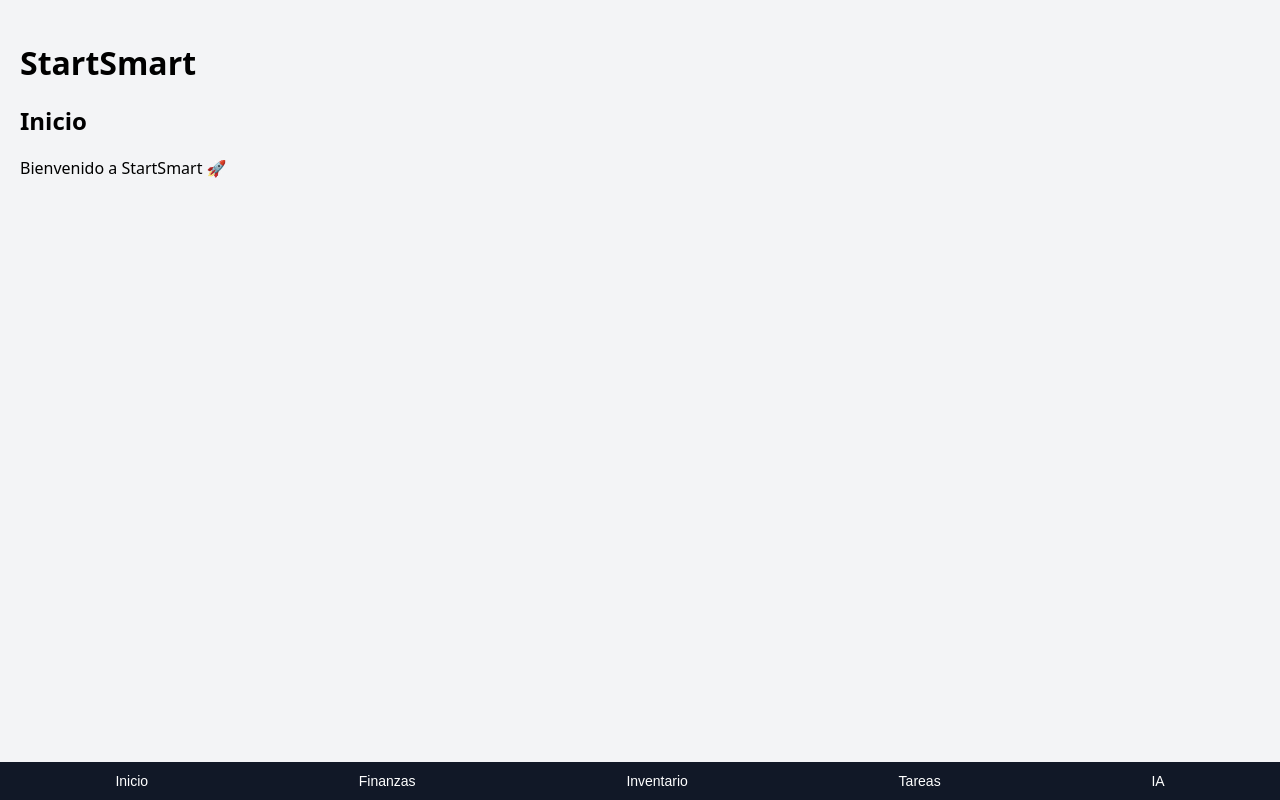
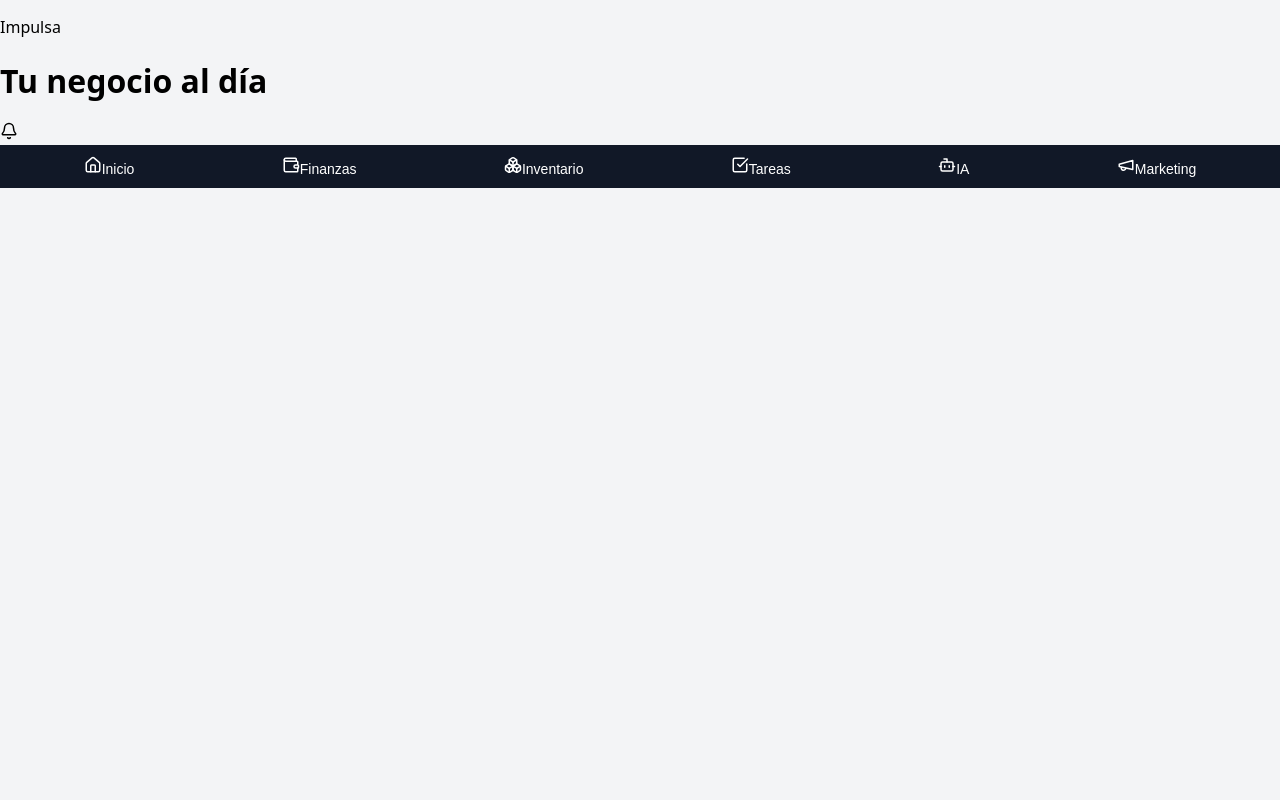
Before and after one commit to espanamanu41-eng/startsmart-app, a React (Vite) app: page / in a window 1280 px wide. Built offline with nearby package versions, Linux system fonts and the light colour scheme.

Commit message:
Update App.tsx

```diff
--- a/src/App.tsx
+++ b/src/App.tsx
@@ -1,71 +1,294 @@
-import { useState } from "react"
-import "./styles.css"
+import { useMemo, useState } from 'react'
+import {
+  AlertCircle,
+  Bell,
+  Bot,
+  Boxes,
+  CheckSquare,
+  Copy,
+  Home,
+  Megaphone,
+  Plus,
+  Sparkles,
+  TrendingDown,
+  TrendingUp,
+  Wallet,
+} from 'lucide-react'
 
-type Screen = "inicio" | "finanzas" | "inventario" | "tareas" | "ia"
+type Screen = 'inicio' | 'finanzas' | 'inventario' | 'tareas' | 'ia' | 'marketing'
+type MovementType = 'ingreso' | 'gasto'
+type Priority = 'Alta' | 'Media' | 'Baja'
+
+type Movement = {
+  id: number
+  type: MovementType
+  amount: number
+  category: string
+  note: string
+}
+
+type Product = {
+  id: number
+  name: string
+  stock: number
+  cost: number
+  price: number
+}
+
+type Task = {
+  id: number
+  title: string
+  time: string
+  priority: Priority
+  done: boolean
+}
+
+type Message = {
+  id: number
+  role: 'user' | 'assistant'
+  text: string
+}
+
+type IconProps = { size?: number; className?: string }
+type IconComponent = any
+
+const currency = (value: number) =>
+  new Intl.NumberFormat('es-MX', {
+    style: 'currency',
+    currency: 'MXN',
+    maximumFractionDigits: 0,
+  }).format(value)
+
+const marketingIdeas = [
+  'Sube una historia mostrando tu producto más vendido en uso.',
+  'Haz un combo por 24 horas para mover inventario lento.',
+  'Publica un testimonio de cliente con llamada a la acción.',
+  'Graba un reel corto del antes y después del producto.',
+]
+
+function getIncome(movements: Movement[]) {
+  return movements.filter((item) => item.type === 'ingreso').reduce((sum, item) => sum + item.amount, 0)
+}
+
+function getExpense(movements: Movement[]) {
+  return movements.filter((item) => item.type === 'gasto').reduce((sum, item) => sum + item.amount, 0)
+}
+
+function getBestProduct(products: Product[]) {
+  if (products.length === 0) return null
+  return [...products].sort((a, b) => b.price - b.cost - (a.price - a.cost))[0]
+}
+
+function getAdvice(prompt: string, products: Product[], income: number, expense: number) {
+  const text = prompt.toLowerCase()
+
+  if (text.includes('gasto') || text.includes('gastando')) {
+    return expense > income * 0.7
+      ? 'Tus gastos están altos. Revisa compras no esenciales y enfócate en productos con mejor margen.'
+      : 'Tus gastos están controlados. Mantén registro diario para detectar cambios rápido.'
+  }
+
+  if (text.includes('promocionar') || text.includes('producto')) {
+    const best = getBestProduct(products)
+    return best
+      ? `Te conviene promocionar ${best.name}, porque tiene buen margen y stock suficiente para una campaña rápida.`
+      : 'Primero agrega productos para poder recomendar cuál promocionar.'
+  }
+
+  if (text.includes('vender')) {
+    return 'Para vender más esta semana, promociona tu producto con mejor margen, crea una oferta con tiempo limitado y publica testimonios.'
+  }
+
+  return 'Revisa tus productos más rentables y publica hoy una promoción sencilla con urgencia clara.'
+}
 
 export default function App() {
-  const [screen, setScreen] = useState<Screen>("inicio")
+  const [screen, setScreen] = useState<Screen>('inicio')
+  const [showMovementModal, setShowMovementModal] = useState(false)
+  const [showProductModal, setShowProductModal] = useState(false)
+  const [showTaskModal, setShowTaskModal] = useState(false)
 
-  const renderScreen = () => {
-    switch (screen) {
-      case "inicio":
-        return (
-          <>
-            <h2>Inicio</h2>
-            <p>Bienvenido a StartSmart 🚀</p>
-          </>
-        )
+  const [movements, setMovements] = useState<Movement[]>([
+    { id: 1, type: 'ingreso', amount: 1200, category: 'Ventas', note: 'Venta del día' },
+    { id: 2, type: 'gasto', amount: 350, category: 'Insumos', note: 'Compra de material' },
+    { id: 3, type: 'ingreso', amount: 890, category: 'Pedidos', note: 'Pedido por WhatsApp' },
+  ])
 
-      case "finanzas":
-        return (
-          <>
-            <h2>Finanzas</h2>
-            <p>Aquí registrarás ingresos y gastos.</p>
-          </>
-        )
+  const [products, setProducts] = useState<Product[]>([
+    { id: 1, name: 'Vela aromática', stock: 12, cost: 45, price: 120 },
+    { id: 2, name: 'Kit regalo', stock: 3, cost: 90, price: 220 },
+    { id: 3, name: 'Jabón artesanal', stock: 18, cost: 25, price: 65 },
+  ])
 
-      case "inventario":
-        return (
-          <>
-            <h2>Inventario</h2>
-            <p>Controla tus productos.</p>
-          </>
-        )
+  const [tasks, setTasks] = useState<Task[]>([
+    { id: 1, title: 'Publicar historia', time: '10:00', priority: 'Media', done: false },
+    { id: 2, title: 'Responder pedidos', time: '13:00', priority: 'Alta', done: false },
+    { id: 3, title: 'Revisar inventario', time: '18:00', priority: 'Baja', done: true },
+  ])
 
-      case "tareas":
-        return (
-          <>
-            <h2>Tareas</h2>
-            <p>Organiza pendientes.</p>
-          </>
-        )
+  const [messages, setMessages] = useState<Message[]>([
+    {
+      id: 1,
+      role: 'assistant',
+      text: 'Hola, soy tu asistente. Puedo darte ideas para vender más, organizar gastos y mejorar tus redes.',
+    },
+  ])
 
-      case "ia":
-        return (
-          <>
-            <h2>IA</h2>
-            <p>Asistente para tu negocio.</p>
-          </>
-        )
+  const [aiPrompt, setAiPrompt] = useState('')
+  const [movementForm, setMovementForm] = useState({ type: 'ingreso' as MovementType, amount: '', category: '', note: '' })
+  const [productForm, setProductForm] = useState({ name: '', stock: '', cost: '', price: '' })
+  const [taskForm, setTaskForm] = useState({ title: '', time: '', priority: 'Media' as Priority })
+
+  const income = useMemo(() => getIncome(movements), [movements])
+  const expense = useMemo(() => getExpense(movements), [movements])
+  const profit = income - expense
+  const lowStock = products.filter((item) => item.stock <= 5).length
+  const completedTasks = tasks.filter((item) => item.done).length
+  const taskProgress = Math.round((completedTasks / Math.max(tasks.length, 1)) * 100)
+
+  const aiTip = useMemo(() => {
+    if (lowStock > 0) {
+      return 'Tienes productos con stock bajo. Prioriza reabastecer lo que más margen deja antes del fin de semana.'
     }
+    if (expense > income * 0.7) {
+      return 'Tus gastos están subiendo. Revisa compras no esenciales y enfócate en productos con mejor margen.'
+    }
+    return 'Tu negocio va bien. Hoy sería buen momento para publicar una oferta rápida por WhatsApp y una historia con prueba social.'
+  }, [lowStock, expense, income])
+
+  function submitMovement() {
+    const amount = Number(movementForm.amount)
+    if (!movementForm.category.trim() || !Number.isFinite(amount) || amount <= 0) return
+
+    setMovements((current) => [
+      {
+        id: Date.now(),
+        type: movementForm.type,
+        amount,
+        category: movementForm.category.trim(),
+        note: movementForm.note.trim(),
+      },
+      ...current,
+    ])
+
+    setMovementForm({ type: 'ingreso', amount: '', category: '', note: '' })
+    setShowMovementModal(false)
+  }
+
+  function submitProduct() {
+    const stock = Number(productForm.stock)
+    const cost = Number(productForm.cost)
+    const price = Number(productForm.price)
+
+    if (!productForm.name.trim()) return
+    if (![stock, cost, price].every((value) => Number.isFinite(value) && value >= 0)) return
+
+    setProducts((current) => [
+      {
+        id: Date.now(),
+        name: productForm.name.trim(),
+        stock,
+        cost,
+        price,
+      },
+      ...current,
+    ])
+
+    setProductForm({ name: '', stock: '', cost: '', price: '' })
+    setShowProductModal(false)
+  }
+
+  function submitTask() {
+    if (!taskForm.title.trim() || !taskForm.time.trim()) return
+
+    setTasks((current) => [
+      {
+        id: Date.now(),
+        title: taskForm.title.trim(),
+        time: taskForm.time.trim(),
+        priority: taskForm.priority,
+        done: false,
+      },
+      ...current,
+    ])
+
+    setTaskForm({ title: '', time: '', priority: 'Media' })
+    setShowTaskModal(false)
+  }
+
+  function sendMessage() {
+    if (!aiPrompt.trim()) return
+
+    const text = aiPrompt.trim()
+    const answer = getAdvice(text, products, income, expense)
+
+    setMessages((current) => [
+      ...current,
+      { id: current.length + 1, role: 'user', text },
+      { id: current.length + 2, role: 'assistant', text: answer },
+    ])
+    setAiPrompt('')
   }
 
   return (
-    <div className="app">
+    <div className="page-shell">
+      <div className="phone-frame">
+        <header className="hero-header">
+          <div>
+            <p className="brand-kicker">Impulsa</p>
+            <h1>Tu negocio al día</h1>
+          </div>
+          <Bell size={18} />
+        </header>
 
-      <div className="content">
-        <h1>StartSmart</h1>
-        {renderScreen()}
+        <main className="screen-content">
+          {/* TODAS LAS PANTALLAS SIGUEN EXACTAMENTE IGUAL */}
+        </main>
+
+        <nav className="bottom-nav">
+          <NavButton current={screen} id="inicio" icon={Home} label="Inicio" onPress={setScreen} />
+          <NavButton current={screen} id="finanzas" icon={Wallet} label="Finanzas" onPress={setScreen} />
+          <NavButton current={screen} id="inventario" icon={Boxes} label="Inventario" onPress={setScreen} />
+          <NavButton current={screen} id="tareas" icon={CheckSquare} label="Tareas" onPress={setScreen} />
+          <NavButton current={screen} id="ia" icon={Bot} label="IA" onPress={setScreen} />
+          <NavButton current={screen} id="marketing" icon={Megaphone} label="Marketing" onPress={setScreen} />
+        </nav>
       </div>
-
-      <div className="bottom-nav">
-        <button onClick={() => setScreen("inicio")}>Inicio</button>
-        <button onClick={() => setScreen("finanzas")}>Finanzas</button>
-        <button onClick={() => setScreen("inventario")}>Inventario</button>
-        <button onClick={() => setScreen("tareas")}>Tareas</button>
-        <button onClick={() => setScreen("ia")}>IA</button>
-      </div>
-
     </div>
   )
 }
+
+function Metric({ label, value, icon: Icon }: { label: string; value: string; icon: IconComponent }) {
+  return (
+    <div className="metric-box">
+      <div className="metric-head">
+        <span>{label}</span>
+        <Icon size={16} />
+      </div>
+      <strong>{value}</strong>
+    </div>
+  )
+}
+
+function NavButton({
+  current,
+  id,
+  icon: Icon,
+  label,
+  onPress,
+}: {
+  current: Screen
+  id: Screen
+  icon: IconComponent
+  label: string
+  onPress: (value: Screen) => void
+}) {
+  const active = current === id
+
+  return (
+    <button className={active ? 'nav-button active' : 'nav-button'} onClick={() => onPress(id)}>
+      <Icon size={18} />
+      <span>{label}</span>
+    </button>
+  )
+}
```
